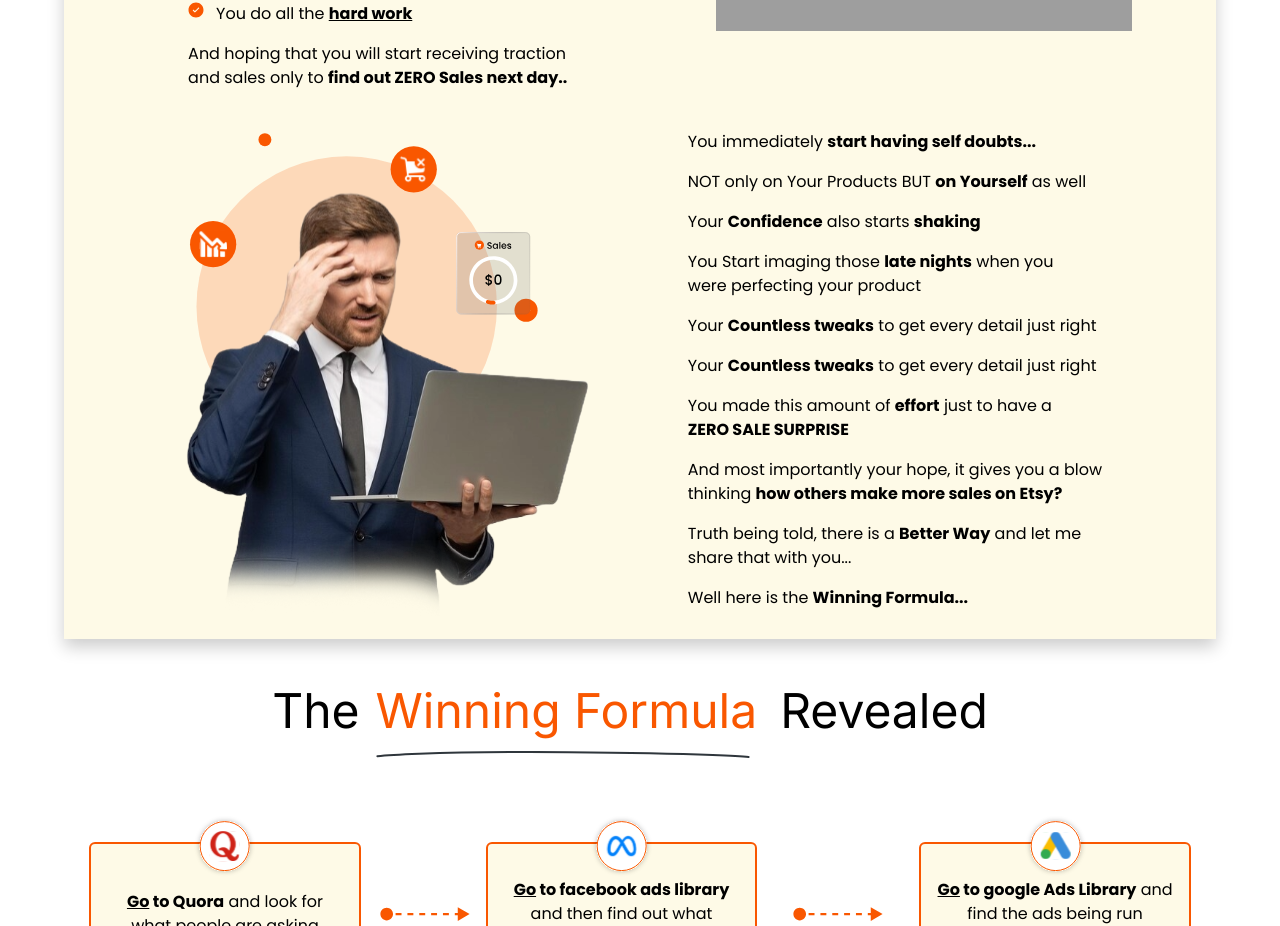
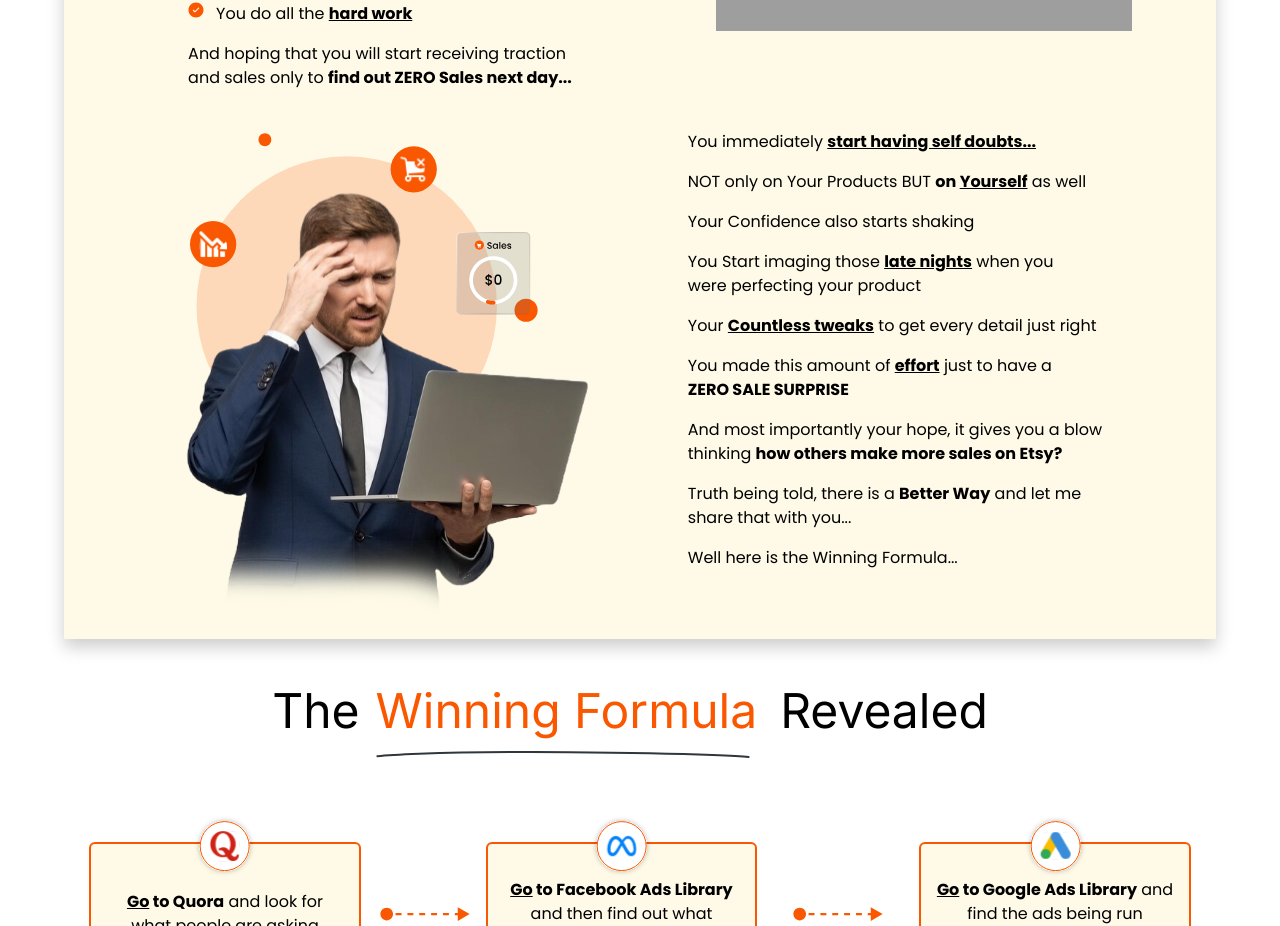
Before and after one commit to manishrohila/sellerkin-desktop, a React (Create React App) app: page / in a window 1280 px wide. Shown: the part 1874-2800 px from the top of the page. Built offline with nearby package versions, Linux system fonts and the light colour scheme; grey boxes are pictures that could not be loaded.

Commit message:
fix: font issues

```diff
--- a/src/components/Eleven.js
+++ b/src/components/Eleven.js
@@ -489,9 +489,9 @@ const Eleven = () => {
             </div>
 
 
-            <div className="hidden md:flex md:flex-row justify-center mt-10 font-sans ">
+            <div className="hidden md:flex md:flex-row justify-center mt-2 font-sans ">
                 <div>
-                    <img src={left_arrow} alt="left arrow"></img>
+                    <img src={left_arrow} alt="left arrow" className='flex items-center justify-center relative top-3'></img>
                 </div>
                 <div className="bg-custom-color-1 m-1 text-2xl px-5 py-3 border-2 rounded-lg flex justify-center flex-col md:flex md:flex-col text-white mb-10">
                     <p className="mr-1 md:mr-1">Get instant Access to Sellerkin</p>
@@ -499,7 +499,7 @@ const Eleven = () => {
                     <p className='flex justify-center text-base'>Soon, Prices are going to be increased</p>
                 </div>
                 <div>
-                    <img src={right_arrow} alt="right arrow 2"></img>
+                    <img src={right_arrow} alt="right arrow 2" className='flex items-center justify-center relative top-3'></img>
                 </div>
             </div>
             <div className="flex flex-row  md:hidden justify-center mt-5 font-sans mb-10">
--- a/src/components/Fifth.js
+++ b/src/components/Fifth.js
@@ -99,7 +99,7 @@ const Fifth = () => {
                 <p>features. Grow your business to <strong>new heights</strong> through <strong>deep insights</strong></p>
             </div>
             <div className='md:flex hidden flex-col flex-wrap font-serif justify-center items-center mb-10'>
-                <p>Leave your competitors <strong>behind</strong>and become a <span>standout leader</span> <strong>Biggest</strong></p>
+                <p>Leave your competitors <strong>behind</strong>and become a <span  className='cut-text'>standout leader</span> <strong>Biggest</strong></p>
                 <p><strong>Player</strong> in your niche, all powered by <strong>Sellerkin's advanced tools</strong></p>
             </div>
             <div className='flex md:hidden flex-col flex-wrap font-serif justify-center items-center text-base mb-10'>
@@ -111,7 +111,7 @@ const Fifth = () => {
 
             <div className='md:hidden flex flex-col flex-wrap font-serif justify-center items-center mb-10 text-base'>
                 <p>Leave your competitors <strong>behind</strong> &nbsp;and </p>
-                <p>become a <span>standout leader</span> <strong>Biggest</strong></p>
+                <p>become a <span className='cut-text'>standout leader</span> <strong>Biggest</strong></p>
                 <p><strong>Player</strong> in your niche, all powered by  </p>
                 <p> <strong>Sellerkin's advanced tools</strong></p>
             </div>
--- a/src/components/First.css
+++ b/src/components/First.css
@@ -17,3 +17,6 @@
   z-index: 1;
   position:relative ;
  }
+ .cut-text {
+  text-decoration: line-through;
+}
--- a/src/components/Fourth.js
+++ b/src/components/Fourth.js
@@ -149,7 +149,7 @@ const Fourth = () => {
 
                         <p><strong className='underline'>Shop Analyzer :</strong> Helps you to
                             Analyze the <strong>competitor</strong>
-                            <strong> &nbsp;stats-</strong>how much <strong>sales</strong>
+                            <strong> &nbsp;stats-</strong>how much <strong>sales,</strong>
                             <strong> &nbsp; views, conversion rate </strong> they
                             are getting and may be
                             more .. Your Jaws will drop</p>
@@ -171,8 +171,8 @@ const Fourth = () => {
                             are <strong>NEW</strong> in the Game by
 
                             being able to check how
-                            more <strong>quantity is left</strong> and Your
-                            <strong> &nbsp;Listing </strong>will be able to <strong>Shine & &nbsp;</strong>
+                            much <strong>quantity is left</strong> and Your&nbsp;
+                            <strong className='underline'> Listing </strong> &nbsp;will be able to <strong>Shine & &nbsp;</strong>
                             <strong>Rank</strong> in the <strong className='underline'>Marketplace</strong></p>
                     </div>
                 </div>
--- a/src/components/Second.js
+++ b/src/components/Second.js
@@ -74,7 +74,7 @@ const Second = () => {
                         </div>
                         <div className='flex flex-col xl:text-base md:text-[10px] relative xl:ml-10 mt-4 font-serif'>
                             <p>And hoping that you will start receiving traction</p>
-                            <p>and sales only to <b>find out ZERO Sales next day..</b></p>
+                            <p>and sales only to <b>find out ZERO Sales next day...</b></p>
                         </div>
                     </div>
                     <div>
@@ -89,26 +89,24 @@ const Second = () => {
                     </div>
                     <div className='flex flex-col lg:gap-4 md:gap-2 xl:text-base md:text-[10px]'>
                         <div>
-                            <p>You immediately <b>start having self doubts...</b></p>
+                            <p>You immediately <b className='underline'>start having self doubts...</b></p>
                         </div>
                         <div>
-                            <p>NOT only on Your Products BUT <strong>on Yourself</strong>  as well</p>
+                            <p>NOT only on Your Products BUT <strong>on </strong> <strong className='underline'>Yourself</strong> as well</p>
                         </div>
                         <div>
-                            <p>Your <b>Confidence</b> also starts <b>shaking</b></p>
+                            <p>Your Confidence also starts shaking</p>
                         </div>
                         <div>
-                            <p>You Start imaging those <b>late nights</b> when you </p>
+                            <p>You Start imaging those <b className='underline'>late nights</b> when you </p>
                             <p>were perfecting your product</p>
                         </div>
                         <div>
-                            <p>Your <strong> Countless tweaks</strong> to get every detail just right</p>
+                            <p>Your <strong className='underline'> Countless tweaks</strong> to get every detail just right</p>
                         </div>
+
                         <div>
-                            <p>Your <b>Countless tweaks</b> to get every detail just right</p>
-                        </div>
-                        <div>
-                            <p>You made this amount of <b> effort</b> just to have a</p>
+                            <p>You made this amount of <b className='underline'> effort</b> just to have a</p>
                             <p><b>ZERO SALE SURPRISE</b></p>
                         </div>
                         <div>
@@ -121,7 +119,7 @@ const Second = () => {
                             <p>share that with you...</p>
                         </div>
                         <div>
-                            <p>Well here is the <b>Winning Formula...</b></p>
+                            <p>Well here is the Winning Formula...</p>
                         </div>
                     </div>
                 </div>
@@ -197,7 +195,7 @@ const Second = () => {
                             <div className='flex flex-col relative  mt-4'>
                                 <p className='flex justify-center'>And hoping that you will start </p>
                                 <p className='flex justify-center'> receiving traction and sales only to</p>
-                                <p className='flex justify-center'> <b>find out ZERO Sales next day..</b></p>
+                                <p className='flex justify-center'> <b>find out ZERO Sales next day...</b></p>
                             </div>
                         </div>
 
--- a/src/components/Seventeen.js
+++ b/src/components/Seventeen.js
@@ -154,7 +154,7 @@ const Seventeen = () => {
                     </div>
 
                     {showAnswer7 && (<div className='ml-5 pt-2'>
-                    Yes, Sellerkin works for both new and experienced sellers, making it suitable for those who are just starting out.
+                    Yes, Sellerkin works for both new and experienced sellers.
 
 
                     </div>)}
--- a/src/components/Seventh.js
+++ b/src/components/Seventh.js
@@ -76,7 +76,7 @@ const Seventh = () => {
                     <img src={rectangle} alt="image loading" className='' />
                 </div> */}
             </div>
-            <div className='bg-custom-color pt-10 pb-12'>
+            <div className='bg-custom-color pt-px xl:mt-16 md:mt-10 pb-12'>
                 <div className='text-xl flex justify-center items-center md:mt-10 font-serif'>
                     <p>Special Deal ending in :</p>
                 </div>
--- a/src/components/Third.js
+++ b/src/components/Third.js
@@ -82,7 +82,7 @@ const Third = () => {
 
                     <div className='border-2 w-72 h-36  border-custom-color-1 bg-custom-color text-black flex justify-center text-center m-9 rounded-md flex-col relative'>
                         <p className='flex justify-center ' ><img src={meta} alt='meta ' className='absolute -top-7 '></img></p>
-                        <p> <strong> <span className='underline-offset-1 underline'>Go</span> to facebook ads library</strong></p>
+                        <p> <strong> <span className='underline-offset-1 underline'>Go</span> to Facebook Ads Library</strong></p>
                         <p>and then find out what</p>
                         <p>people are running ads on</p>
                     </div>
@@ -93,7 +93,7 @@ const Third = () => {
 
                     <div className='border-2 w-72 h-36  border-custom-color-1 bg-custom-color text-black flex justify-center text-center m-9 rounded-md flex-col relative'>
                         <p className='flex justify-center'><img src={drive} alt='drive ' className='absolute -top-7 '></img></p>
-                        <p> <strong><span className='underline-offset-1 underline'>Go</span> to google Ads Library</strong> and</p>
+                        <p> <strong><span className='underline-offset-1 underline'>Go</span> to Google Ads Library</strong> and</p>
                         <p> find the ads being run</p>
                         <p>on different products</p>
                     </div>
@@ -128,8 +128,8 @@ const Third = () => {
                 <div className='flex justify-center w-11/12 font-serif md:mt-10 flex-col md:flex md:flex-row relative xl:-top-56 '>
                     <div className='border-2 w-72 h-36  border-custom-color-1 bg-custom-color text-black flex justify-center text-center m-9 md:-mr-px rounded-md flex-col relative'>
                         <p className='flex justify-center'><img src={checkbook} alt='check ' className='absolute -top-7'></img></p>
-                        <p>Then to find out<strong>what</strong> </p>
-                        <p><storn>people are commenting</storn></p>
+                        <p>Then to find out &nbsp; <strong>what</strong> </p>
+                        <p><strong>people are commenting</strong></p>
                         <p> <strong>on ads</strong>  one by one</p>
                     </div>
                     <img src={arrow} alt="arrow sign" className='hidden md:block w-24 relative left-5'></img>
@@ -151,7 +151,7 @@ const Third = () => {
                     <div className='border-2 w-72 h-36  border-custom-color-1 bg-custom-color text-black flex justify-center text-center m-9 rounded-md flex-col relative'>
                         <p className='flex justify-center'><img src={chat} alt='chat' className='absolute -top-7'></img></p>
                         <p>And then People can <strong>start</strong> </p>
-                        <p><strong>guessing,</strong>  that this could</p>
+                        <p><strong>guessing,</strong>  that this <strong className='underline'>could</strong></p>
                         <p> <strong className='underline underline-offset-1'>be the winning product</strong> </p>
                     </div>
 
@@ -181,8 +181,13 @@ const Third = () => {
 
             <div>
                 <div className='xl:text-5xl md:text-3xl hidden md:flex justify-center flex-col items-center  font-bold font-sans'>
-                    <p className='word-spacing'>But <span className='text-custom-color-1'>what if you had a solution,</span></p>
-                    <p className='word-spacing'>through which you can:</p>
+                    <div>
+                        <p className='word-spacing'>But <span className='text-custom-color-1'>what if you had a solution,</span></p>
+                        <img src={underline} alt="img loading" className='w-10/12 relative xl:left-28 xl:top-2   md:left-16'/>
+                    </div>
+
+
+                    <p className='word-spacing mt-2'>through which you can:</p>
                 </div>
 
                 <div className='text-2xl font-sans  flex md:hidden justify-center flex-col items-center  font-bold  mb-10'>
@@ -207,10 +212,10 @@ const Third = () => {
 
                 <div className='flex justify-center items-center gap-10  mb-8'>
                     <div>
-                        <img src={li33} alt="img loading" className='md:w-[308px] xl:w-[500px]'/>
+                        <img src={li33} alt="img loading" className='md:w-[308px] xl:w-[500px]' />
                     </div>
                     <div>
-                        <img src={li34} alt="img loading" className='md:w-[308px] xl:w-[500px]'/>
+                        <img src={li34} alt="img loading" className='md:w-[308px] xl:w-[500px]' />
                     </div>
                 </div>
                 <div className='flex justify-center items-center gap-10 mb-8'>
@@ -218,7 +223,7 @@ const Third = () => {
                         <img src={li35} alt="img loading" className='md:w-[308px] xl:w-[500px]' />
                     </div>
                     <div>
-                        <img src={li36} alt="img loading"  className='md:w-[308px] xl:w-[500px]'/>
+                        <img src={li36} alt="img loading" className='md:w-[308px] xl:w-[500px]' />
                     </div>
                 </div>
                 <div className='flex justify-center items-center gap-10 mb-8'>
@@ -226,7 +231,7 @@ const Third = () => {
                         <img src={li37} alt="img loading" className='md:w-[308px] xl:w-[500px]' />
                     </div>
                     <div>
-                        <img src={li38} alt="img loading" className='md:w-[308px] xl:w-[500px]'/>
+                        <img src={li38} alt="img loading" className='md:w-[308px] xl:w-[500px]' />
                     </div>
                 </div>
             </div>
@@ -266,7 +271,7 @@ const Third = () => {
                 </div>
             </div>
 
-            <div className="hidden md:flex md:flex-row justify-center mt-10 font-sans gap-5 mb-10">
+            <div className="hidden md:flex md:flex-row justify-center mt-10 font-sans  mb-10">
                 <div >
                     <img src={left_arrow} alt="left arrow" className='flex items-center justify-center relative top-3'></img>
                 </div>
```
Also changed, not shown: src/components/Eight.js (+5 -5 lines), src/components/First.js (+4 -6 lines), src/components/Tenth.js (+8 -8 lines).
